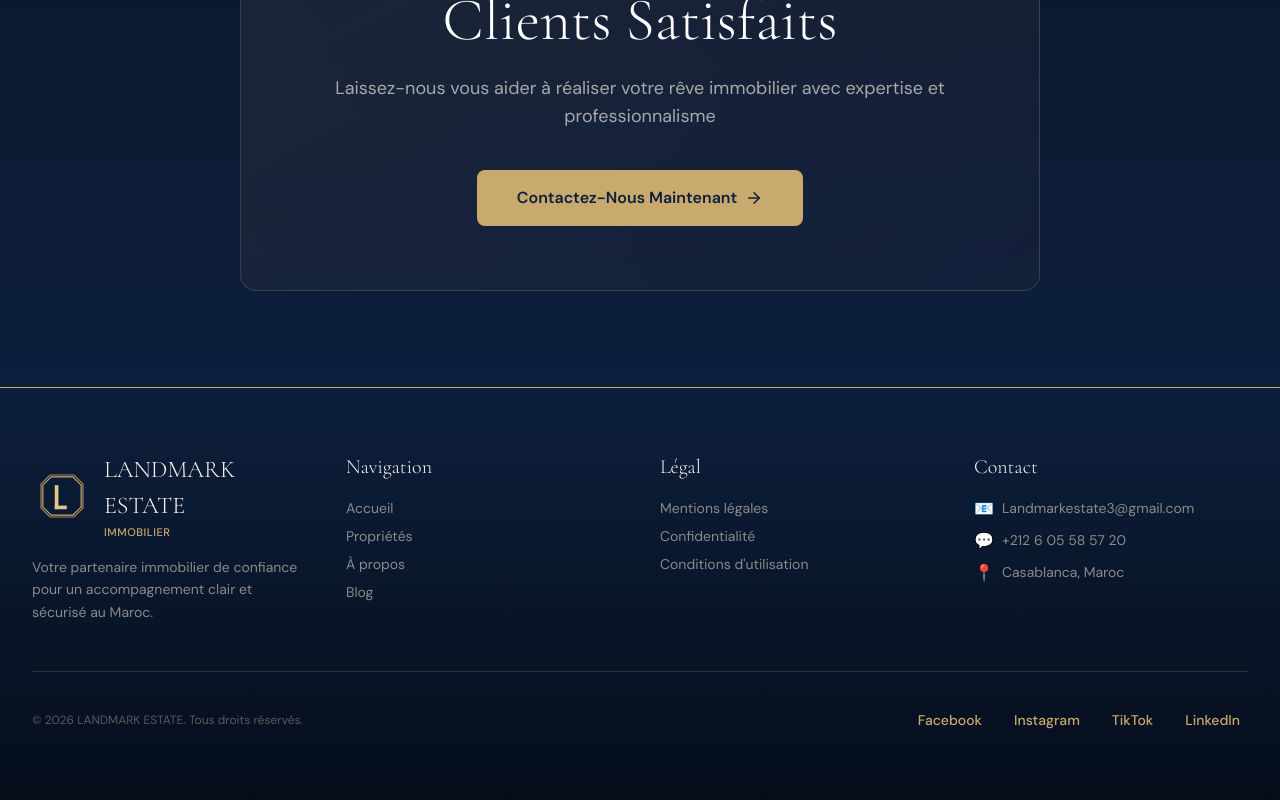
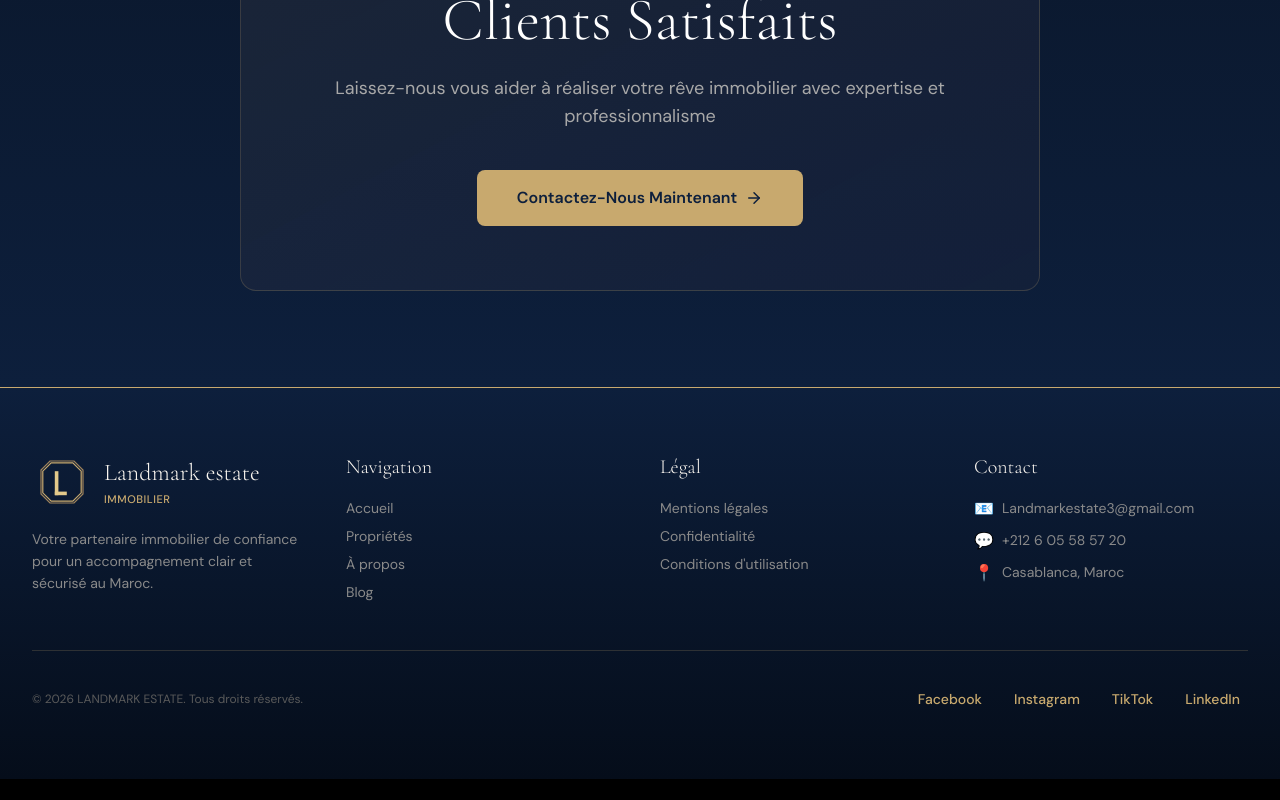
Before and after one commit to SIDKUMAMINE/Immobilier-projet, a Next.js app in the folder sabbar-frontend/: page / in a window 1280 px wide. Shown: the part 6882-7682 px from the top of the page. After the commit the page ends 7661 px from the top, so only its background shows below. Built offline with nearby package versions, Linux system fonts and the light colour scheme.

Commit message:
Fix: Correction dans le footer

```diff
--- a/sabbar-frontend/components/PublicFooter.tsx
+++ b/sabbar-frontend/components/PublicFooter.tsx
@@ -27,7 +27,7 @@ export default function PublicFooter() {
                     color: '#F9F5EF'
                   }}
                 >
-                  LANDMARK ESTATE
+                  Landmark estate
                 </span>
                 <p
                   style={{
```
